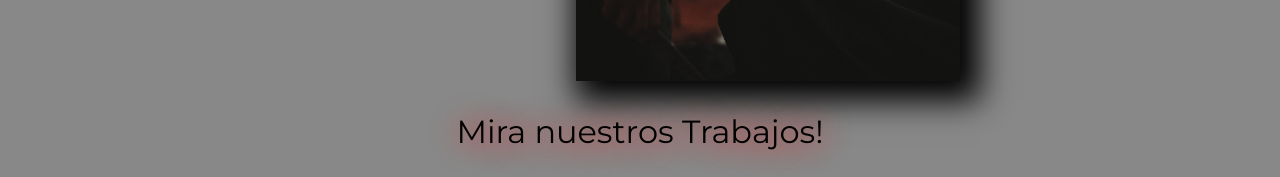
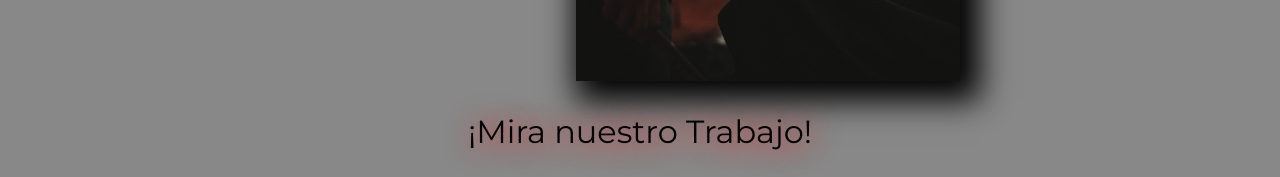
Before and after one commit to FraNkoRasia/BARBERIA, a plain HTML site: page index.html in a window 1280 px wide. Shown: the part 1552-1729 px from the top of the page. Drawn offline with Linux system fonts and the light colour scheme; grey boxes are pictures that could not be loaded.

Commit message:
cambio de ultimo titulo

```diff
--- a/index.html
+++ b/index.html
@@ -81,7 +81,7 @@
                 </ul><img src="imagenes/diferenciales.jpg" class="imagen-diferenciales">
             </div>
             <br><br>
-            <h1 class="titulo-principal">Mira nuestros Trabajos!</h1>
+            <h1 class="titulo-principal">¡Mira nuestro Trabajo!</h1>
             <div class="video">
                 <iframe width="100%" height="315" src="https://www.youtube.com/embed/8pWtdanVz3I?si=LytQHGwU9Jt_hrt1"
                     title="YouTube video player" frameborder="0"
```
